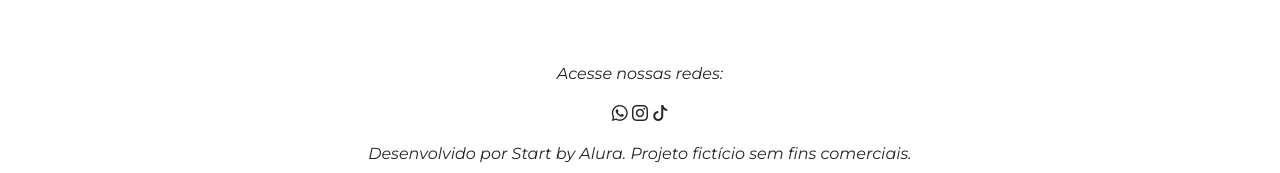
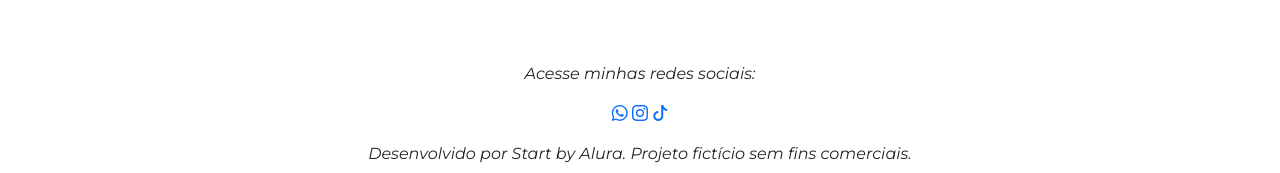
Before and after one commit to GuiHK78/Site-Carros, a plain HTML site: page index.html in a window 1280 px wide. Shown: the part 2983-3156 px from the top of the page. Drawn offline with nearby package versions, Linux system fonts and the light colour scheme; files whose address does not match are found by name.

Commit message:
Atualizado

```diff
--- a/index.html
+++ b/index.html
@@ -123,10 +123,10 @@
         </section>
     </main>
     <footer class="text-center p-3 fst-italic">
-        <p>Acesse nossas redes:</p>
-        <i class="bi bi-whatsapp"></i>
-        <i class="bi bi-instagram"></i>
-        <i class="bi bi-tiktok"></i>
+        <p>Acesse minhas redes sociais:</p>
+        <a href=""><i class="bi bi-whatsapp"></i></a> <!-- Direciona para o whatsapp-->
+        <a href=""><i class="bi bi-instagram"></i></a> <!-- Direciona para o instagram-->
+        <a href=""><i class="bi bi-tiktok"></i></a> <!-- Direciona para o tiktok-->
         <p class="mt-3">Desenvolvido por Start by Alura. Projeto fictício sem fins comerciais.</p>
     </footer>
     <script src="https://cdnjs.cloudflare.com/ajax/libs/scrollReveal.js/4.0.9/scrollreveal.js"></script>
```
